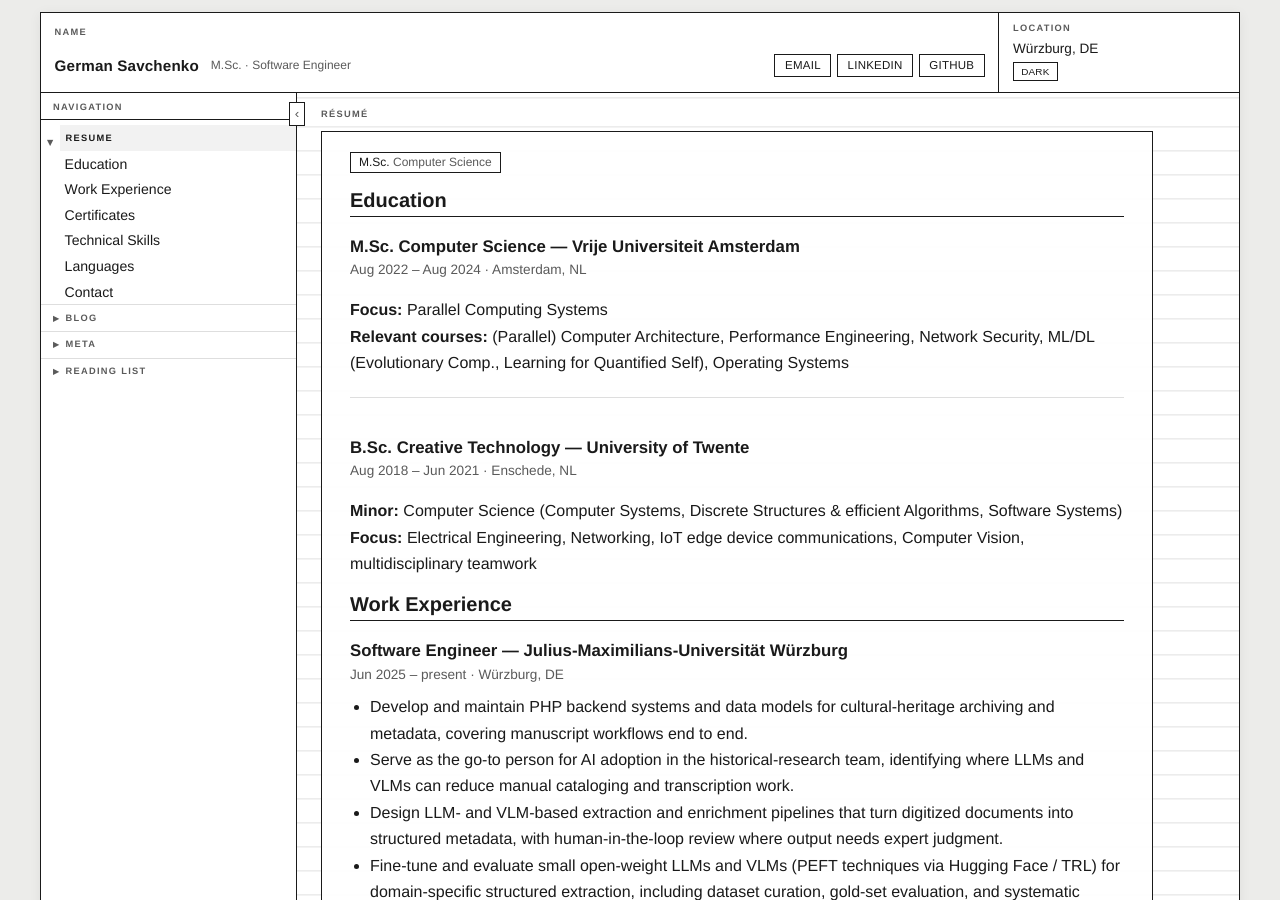
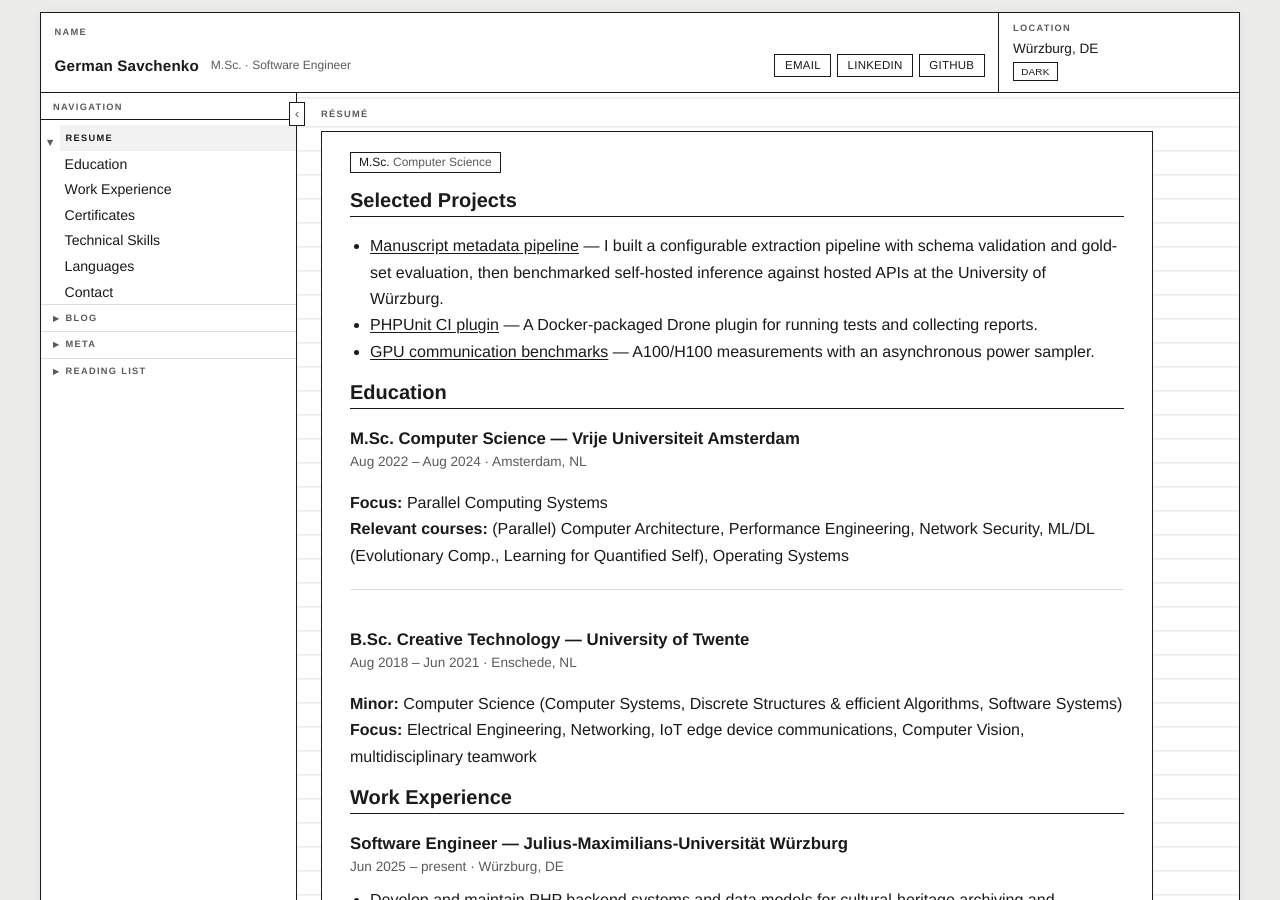
Before and after one commit to 0chonko/0chonko.github.io, a Jekyll site: the page built from index.md, in a window 1280 px wide and 900 px high. Built offline with Jekyll 4.4.1, drawn with Linux system fonts in a browser that asks for light colours.

Commit message:
Improve application-facing project documentation

```diff
--- a/_layouts/home.html
+++ b/_layouts/home.html
@@ -3,6 +3,14 @@ layout: default
 section_label: Résumé
 ---
 <p class="mobile-desktop-note">Tap <strong>›</strong> on the left edge to open the sidebar (blog, resume, reading list). Or switch to desktop mode for the full layout.</p>
+<section id="selected-projects" class="resume-section">
+  <h2>Selected Projects</h2>
+  <ul>
+    <li><a href="{{ '/blog/from-manuscript-transcriptions-to-json-a-configurable-extraction-pipeline/' | relative_url }}">Manuscript metadata pipeline</a> — I built a configurable extraction pipeline with schema validation and gold-set evaluation, then benchmarked self-hosted inference against hosted APIs at the University of Würzburg.</li>
+    <li><a href="https://github.com/0chonko/phpunit-plugin">PHPUnit CI plugin</a> — A Docker-packaged Drone plugin for running tests and collecting reports.</li>
+    <li><a href="https://github.com/0chonko/HPC-net-bench">GPU communication benchmarks</a> — A100/H100 measurements with an asynchronous power sampler.</li>
+  </ul>
+</section>
 {% assign sections = site.resume | sort: "order" %}
 {% for section in sections %}
 <section id="{{ section.slug }}" class="resume-section">
```
